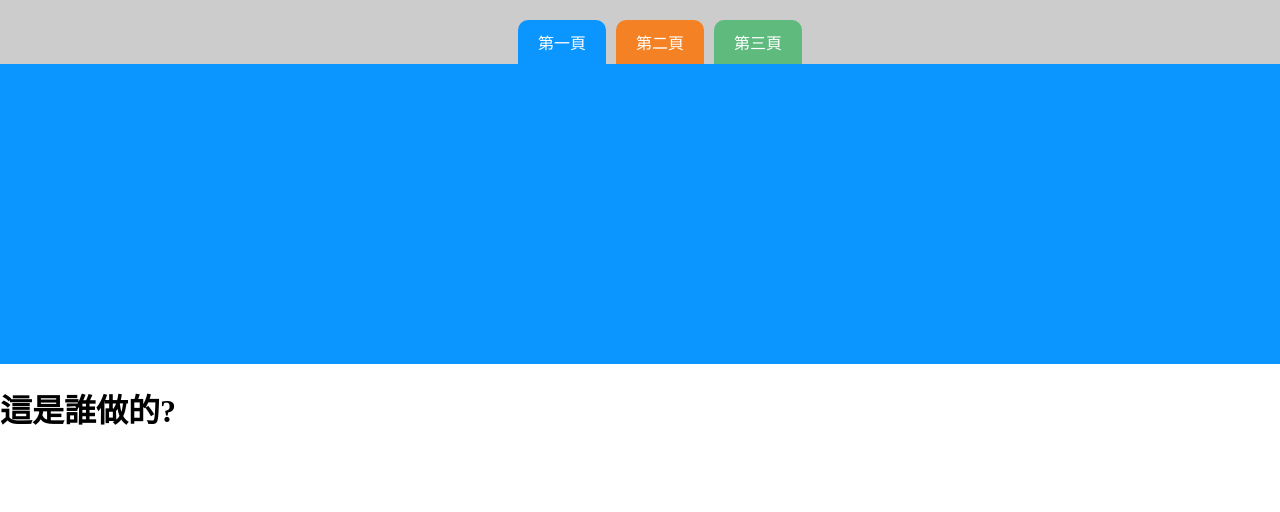
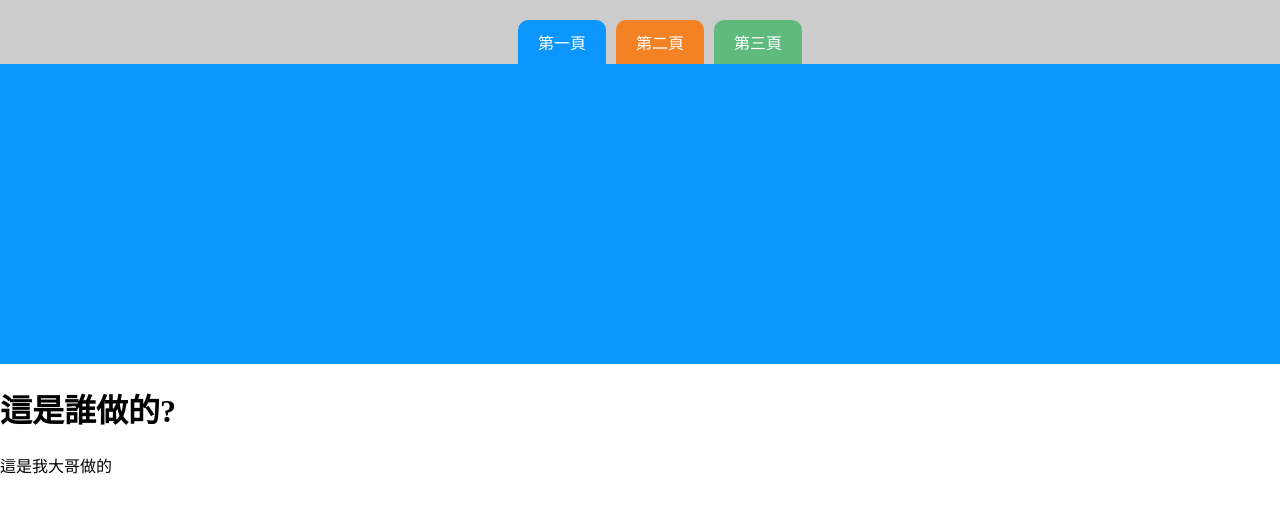
Before and after one commit to sw355498/TGD_104_g2, a plain HTML site: page tag.html in a window 1280 px wide. Drawn offline with Linux system fonts and the light colour scheme.

Commit message:
hello hsinyu

```diff
--- a/tag.html
+++ b/tag.html
@@ -80,5 +80,6 @@
     <div class="box"></div>
 
     <h1>這是誰做的?</h1>
+    <p>這是我大哥做的</p>
 </body>
 </html>
```
